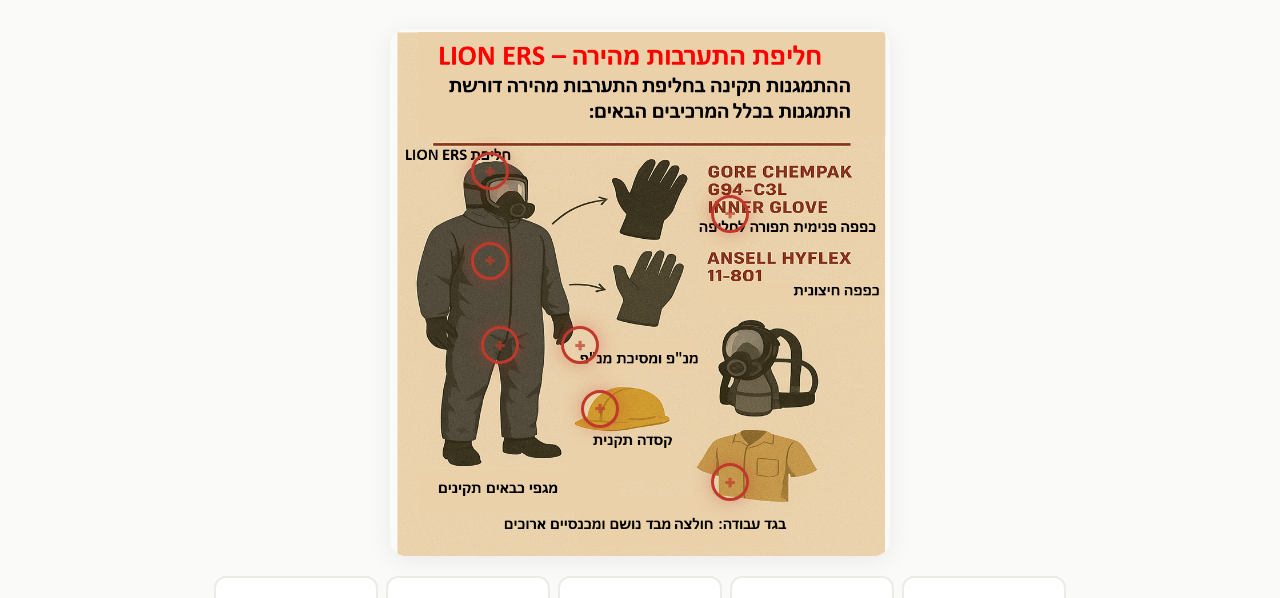
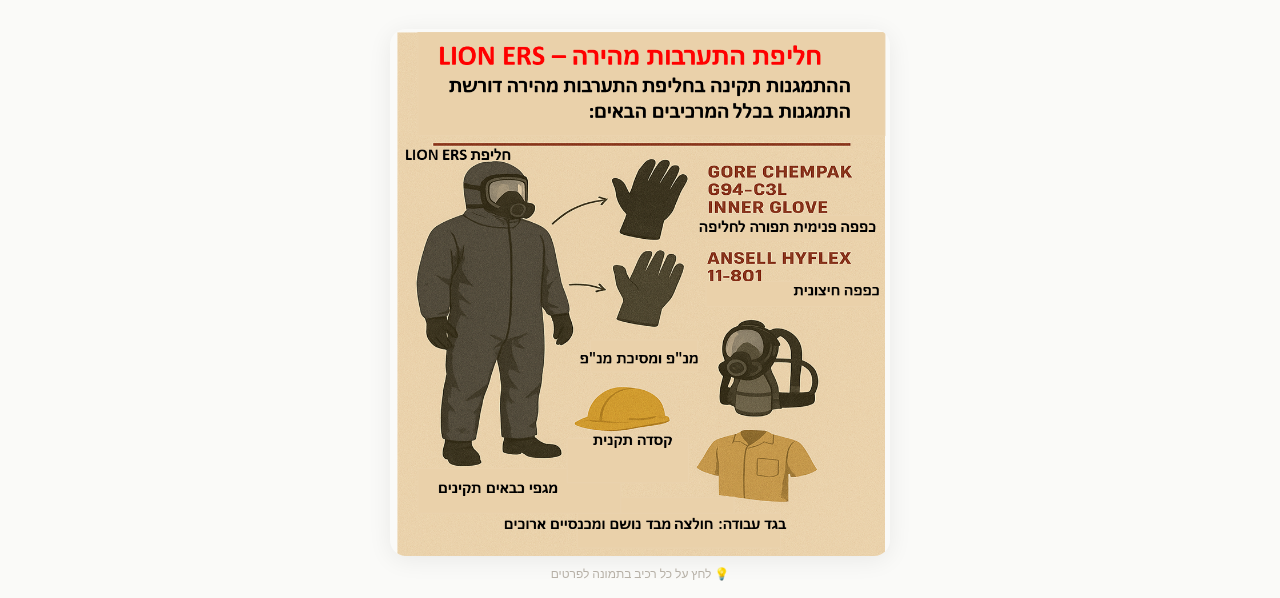
Before and after one commit to roiez1-60-seconds-hazardous-materials/lion-ers-guide, a website: page public/index.html in a window 1280 px wide. Both pictures are taken after a click on the link "רכיבים". Shown: the part 169-767 px from the top of the page. Drawn offline with Linux system fonts and the light colour scheme; a web font is replaced by a local one.

Commit message:
Fix: replace hotspots with large transparent clickable zones on each equipment illustration

```diff
--- a/public/index.html
+++ b/public/index.html
@@ -89,13 +89,8 @@
 .sim-dot{width:10px;height:10px;border-radius:50%;background:var(--warm-200);transition:all .3s}.sim-dot.active{background:var(--blue);transform:scale(1.3)}.sim-dot.done{background:var(--green)}
 
 /* INTERACTIVE SUIT */
-.suit-viewer{position:relative;max-width:500px;margin:0 auto;text-align:center}
-.suit-viewer img{width:100%;border-radius:var(--radius)}
-.suit-hotspot{position:absolute;width:38px;height:38px;border-radius:50%;background:transparent;border:3px solid var(--fire);cursor:pointer;display:flex;align-items:center;justify-content:center;font-size:12px;font-weight:800;color:transparent;transition:all .3s;animation:glow 2s infinite;transform:translate(-50%,-50%)}
-.suit-hotspot:hover{transform:translate(-50%,-50%) scale(1.3);background:rgba(192,57,43,.2);border-width:3px}
-.suit-hotspot::after{content:'+';color:var(--fire);font-size:18px;font-weight:900;opacity:.7}
-.suit-tooltip{position:absolute;background:var(--charcoal);color:#fff;padding:12px 16px;border-radius:10px;font-size:13px;max-width:250px;z-index:10;box-shadow:var(--shadow-lg);pointer-events:none;opacity:0;transition:opacity .2s;line-height:1.6}
-.suit-tooltip.show{opacity:1}
+.suit-zone{position:absolute;cursor:pointer;border:2px solid transparent;border-radius:8px;transition:all .3s}
+.suit-zone:hover{background:rgba(192,57,43,.1);border-color:rgba(192,57,43,.4)}
 .suit-tooltip h5{font-size:14px;margin-bottom:4px;color:var(--amber-border)}
 
 /* QUIZ */
@@ -135,15 +130,23 @@
 <section id="components"><div class="sec-header reveal"><h2>רכיבי הערכה</h2><p>לחצו על כל רכיב בתמונה לפרטים נוספים</p></div>
 <div style="position:relative;max-width:500px;margin:0 auto" class="reveal">
 <img src="images/suit-components.png" alt="רכיבי חליפה" style="width:100%;border-radius:var(--radius);box-shadow:var(--shadow-lg);display:block">
-<div class="suit-hotspot" style="top:35%;left:68%" onclick="showComp(0)"></div>
-<div class="suit-hotspot" style="top:27%;left:20%" onclick="showComp(1)"></div>
-<div class="suit-hotspot" style="top:44%;left:20%" onclick="showComp(2)"></div>
-<div class="suit-hotspot" style="top:60%;left:38%" onclick="showComp(3)"></div>
-<div class="suit-hotspot" style="top:72%;left:42%" onclick="showComp(4)"></div>
-<div class="suit-hotspot" style="top:60%;left:22%" onclick="showComp(3)"></div>
-<div class="suit-hotspot" style="top:86%;left:68%" onclick="showComp(5)"></div>
+<!-- חליפה - הדמות בצד ימין של התמונה -->
+<div class="suit-zone" style="top:14%;left:48%;width:42%;height:43%" onclick="showComp(0)"></div>
+<!-- כפפה פנימית GORE - צד שמאל למעלה -->
+<div class="suit-zone" style="top:20%;left:5%;width:32%;height:15%" onclick="showComp(1)"></div>
+<!-- כפפה חיצונית ANSELL - צד שמאל אמצע -->
+<div class="suit-zone" style="top:37%;left:5%;width:32%;height:15%" onclick="showComp(2)"></div>
+<!-- מנ"פ ומסיכה - אמצע -->
+<div class="suit-zone" style="top:54%;left:15%;width:55%;height:14%" onclick="showComp(3)"></div>
+<!-- קסדה - מתחת למנ"פ -->
+<div class="suit-zone" style="top:68%;left:28%;width:30%;height:10%" onclick="showComp(4)"></div>
+<!-- מגפיים - למטה -->
+<div class="suit-zone" style="top:79%;left:45%;width:35%;height:12%" onclick="showComp(5)"></div>
+<!-- בגד עבודה - תחתית -->
+<div class="suit-zone" style="top:92%;left:10%;width:80%;height:7%" onclick="showComp(6)"></div>
 </div>
-<div class="comp-grid reveal" style="display:grid;grid-template-columns:repeat(auto-fit,minmax(140px,1fr));gap:8px;margin-top:20px" id="compBtns"></div>
+<p style="text-align:center;color:var(--warm-300);font-size:12px;margin-top:8px">💡 לחץ על כל רכיב בתמונה לפרטים</p>
+<div class="comp-grid reveal" style="display:grid;grid-template-columns:repeat(auto-fit,minmax(140px,1fr));gap:8px;margin-top:16px" id="compBtns"></div>
 <div id="compDetail" class="card" style="display:none;margin-top:16px;border-color:var(--fire-border);animation:slideIn .3s ease"><div class="card-header"><div class="card-icon" style="background:var(--fire-bg)" id="compIcon"></div><div class="card-title" id="compTitle"></div></div><div class="card-text" id="compText"></div></div>
 <div class="alert alert-warning reveal" style="margin-top:24px"><h4>⚠️ שימו לב</h4><ul><li>אין מסיכה עם קליפס — רק רצועות</li><li>חובה שני סוגי כפפות</li><li>הסירו תכשיטים ופריטים אישיים</li></ul></div></section>
 
```
